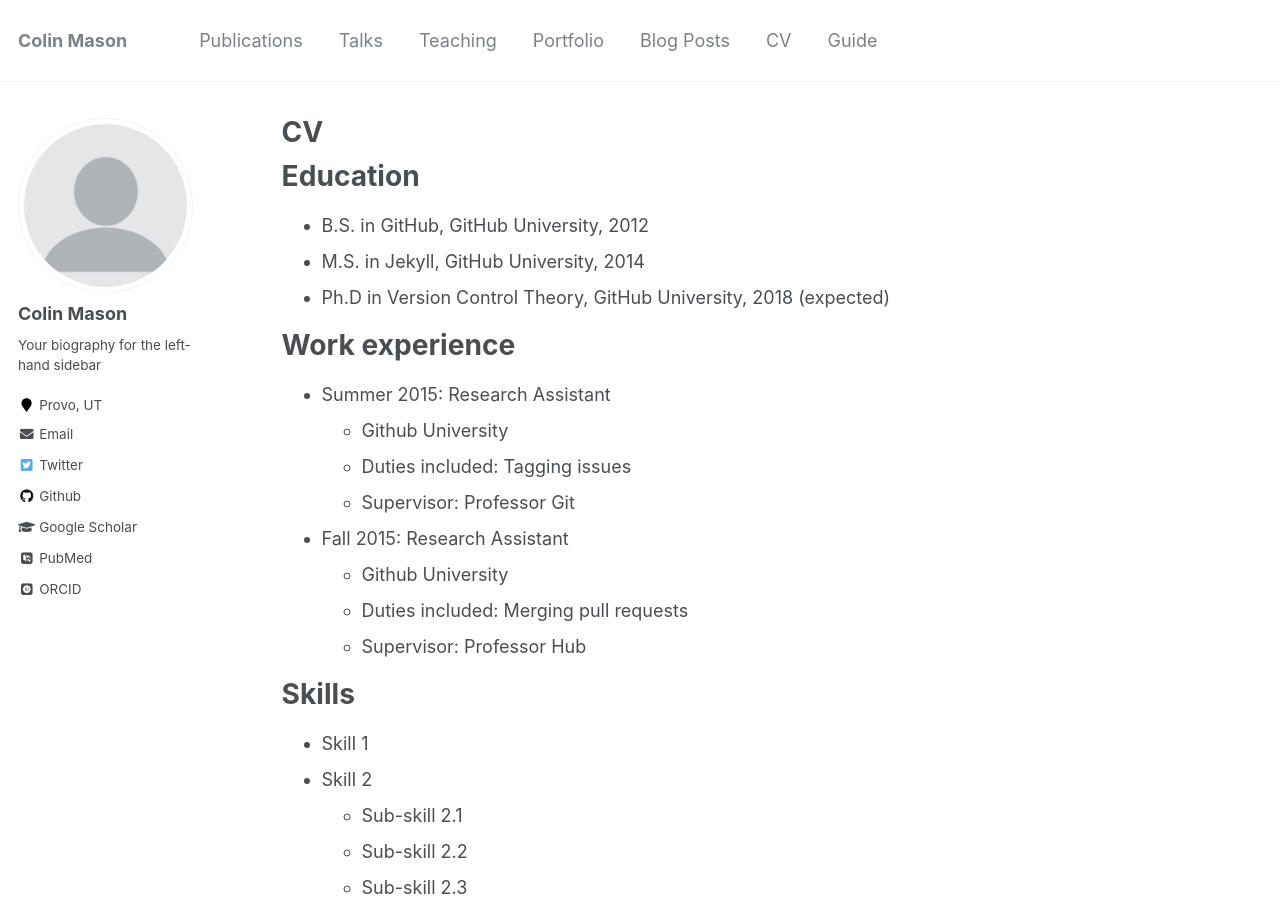
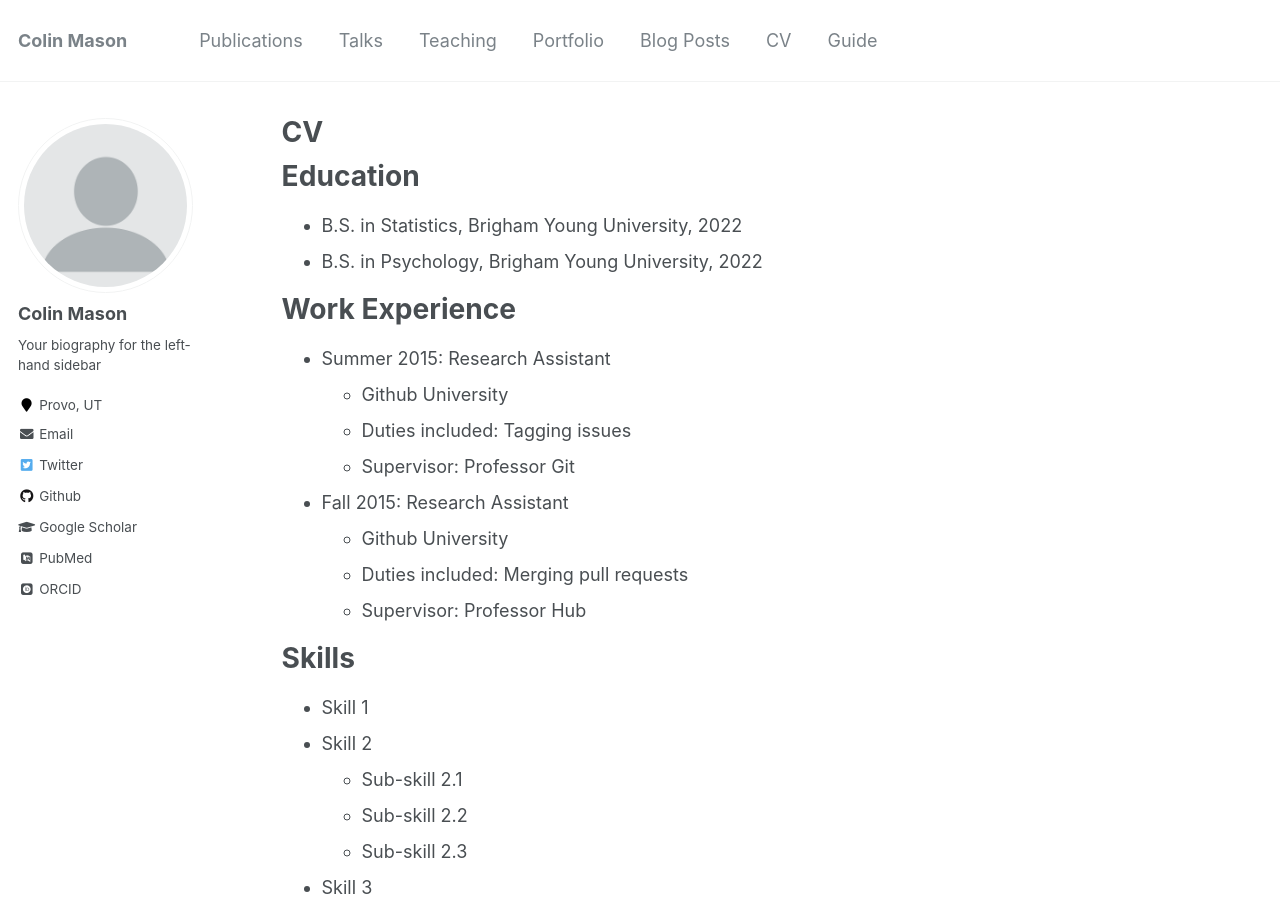
Before and after one commit to cmason30/cmason30.github.io, a Jekyll site: the page built from _pages/cv.md, in a window 1280 px wide and 900 px high. Built offline with Jekyll 4.4.1, drawn with Linux system fonts in a browser that asks for light colours; some web fonts are replaced.

Commit message:
Update cv.md

```diff
--- a/_pages/cv.md
+++ b/_pages/cv.md
@@ -11,11 +11,10 @@
 
 Education
 ======
-* B.S. in GitHub, GitHub University, 2012
-* M.S. in Jekyll, GitHub University, 2014
-* Ph.D in Version Control Theory, GitHub University, 2018 (expected)
+* B.S. in Statistics, Brigham Young University, 2022
+* B.S. in Psychology, Brigham Young University, 2022
 
-Work experience
+Work Experience
 ======
 * Summer 2015: Research Assistant
   * Github University
```
